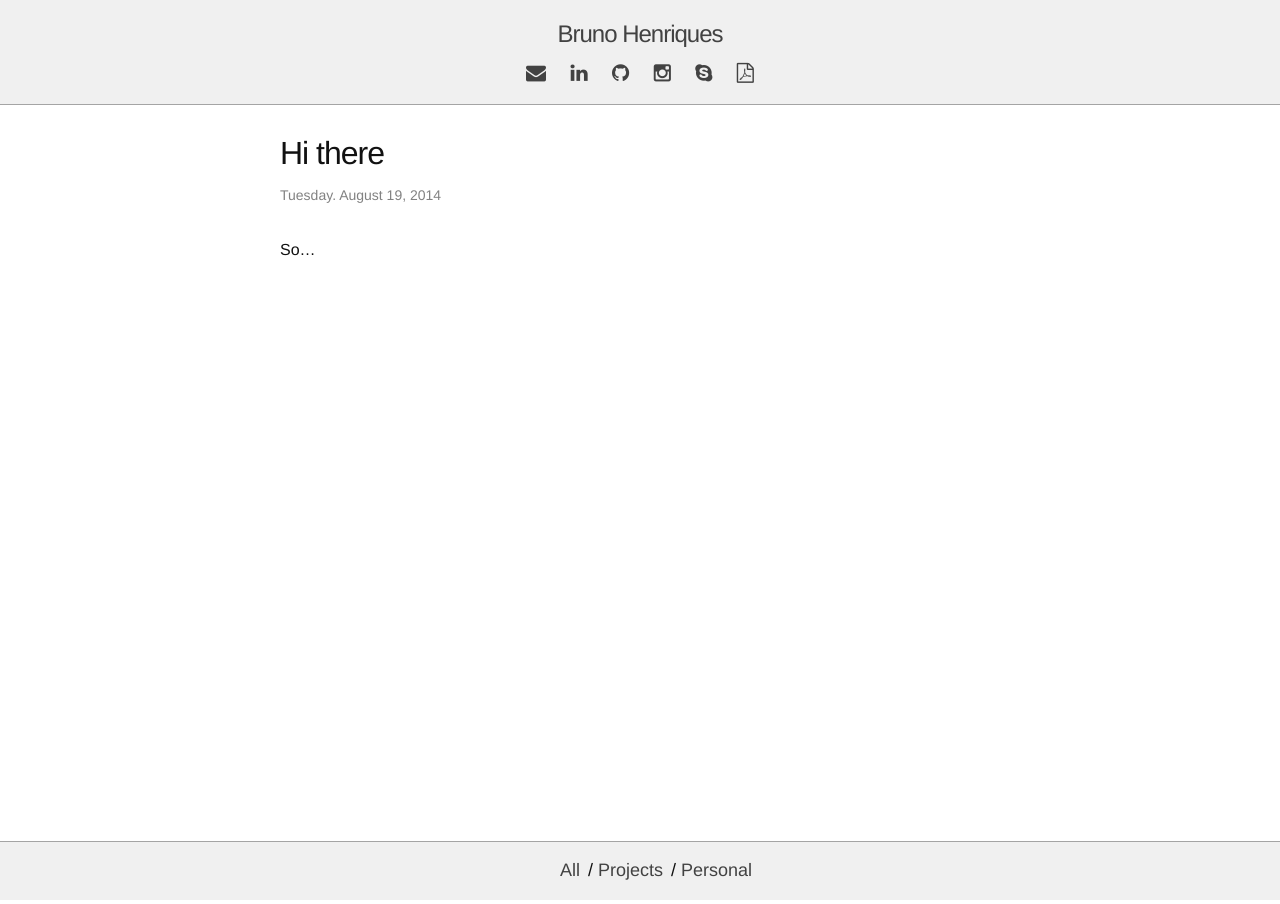
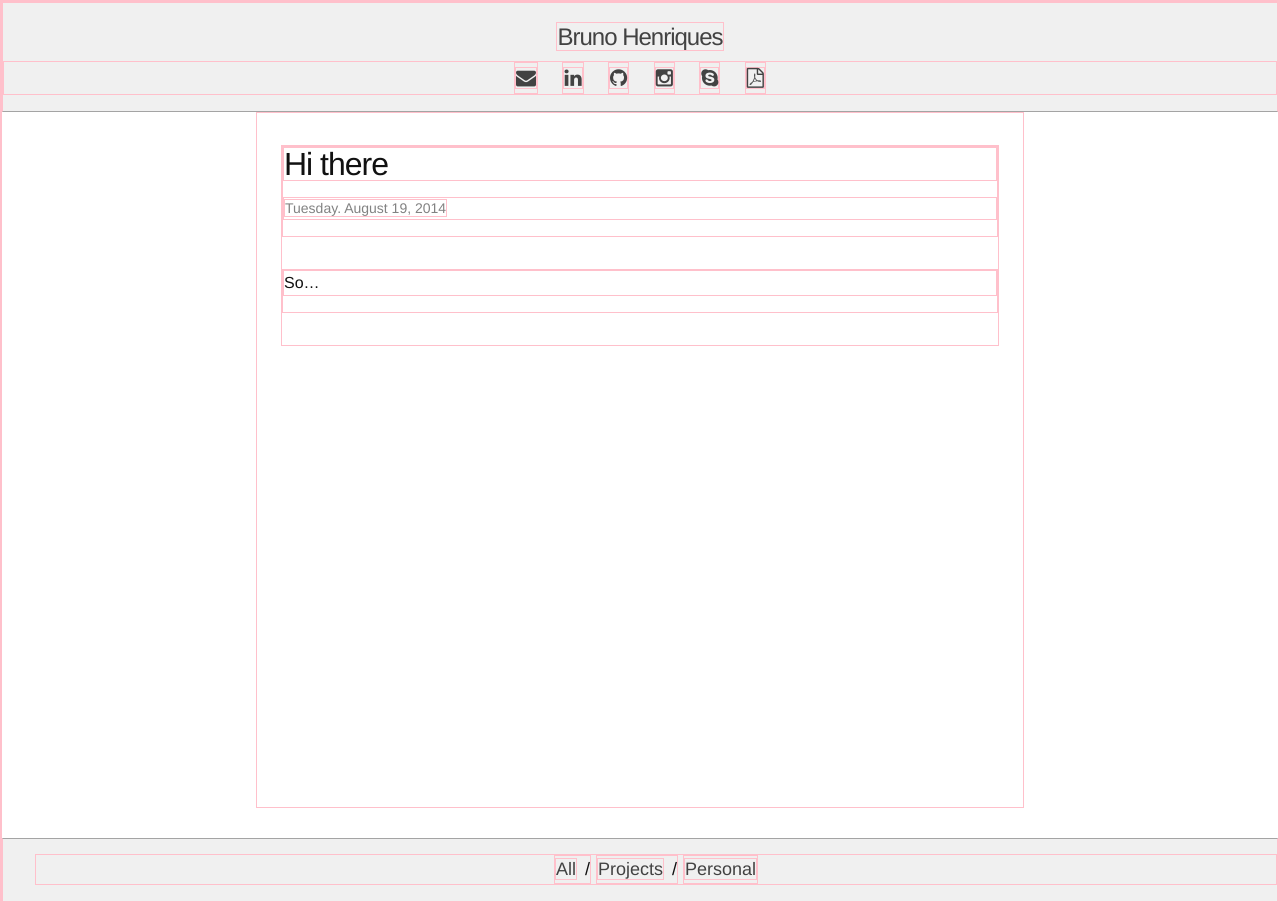
Before and after one commit to xanzheus/riques, a Jekyll site: the page built from _posts/2015-09-08-sample-post.markdown, in a window 1280 px wide. Built offline with Jekyll 4.4.1, drawn with Linux system fonts in a browser that asks for light colours.

Commit message:
experiment

```diff
--- a/_layouts/default.html
+++ b/_layouts/default.html
@@ -4,9 +4,9 @@
       {% include meta_tags/base.html %}
       {% include meta_tags/sharing.html %}
       {% include externals/styling.html %}
-      <!-- {% include externals/helium-css-analyser.html %}
+
+      <!-- {% include externals/helium-css-analyser.html %}  -->
            {% include externals/border-lines-debug.html %}
-      -->
       {% feed_meta %}
 
   </head>
--- a/_sass/_layout.scss
+++ b/_sass/_layout.scss
@@ -5,7 +5,6 @@
     border-bottom: 1px solid $site-separator;
     text-align: center;
     padding: 1rem 0;
-    max-width: 100%;
     overflow-y: visible;
     overflow-x: visible;
     background-color: $site-header-background;
```
